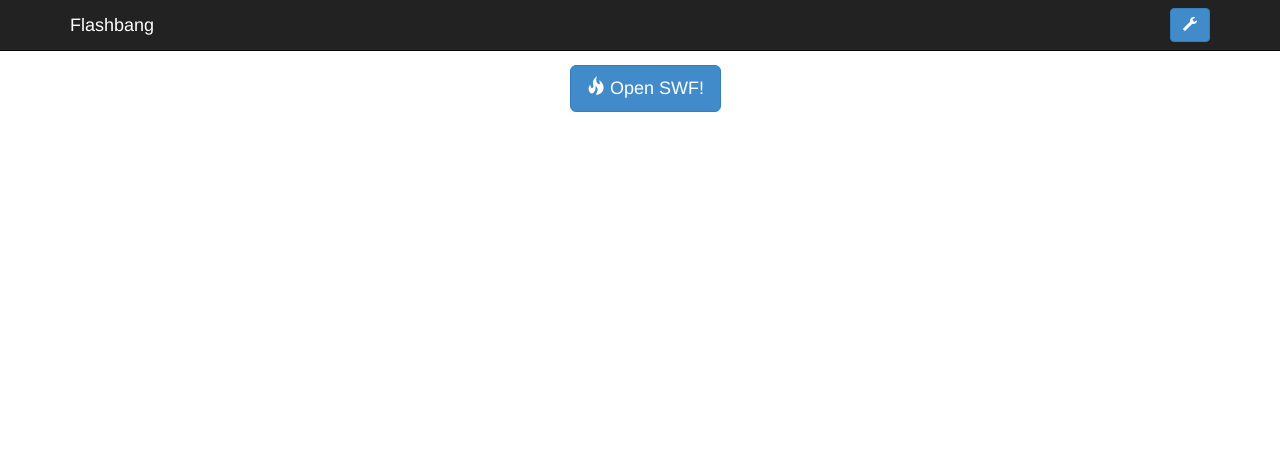
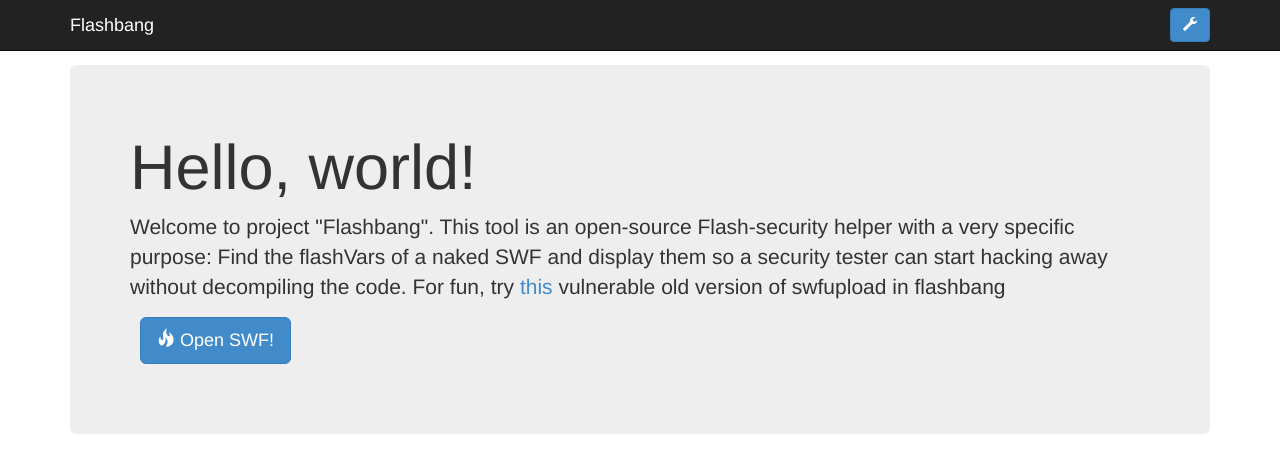
Before and after one commit to cure53/Flashbang, a plain HTML site: page src/flashbang.html in a window 1280 px wide. Drawn offline with Linux system fonts and the light colour scheme.

Commit message:
Added a welcome message, and added swfupload to src/ as a demo vulnerable file

```diff
--- a/src/flashbang.html
+++ b/src/flashbang.html
@@ -119,14 +119,15 @@
       </div>
       <!-- End of potential warning -->
 
-      <div class="row-fluid">
-        <div class="col-md-2 col-md-offset-5">
-          <div type="button" id="openFile" class="btn btn-primary btn-lg" title="Select SWF">
-            <span class="glyphicon glyphicon-fire"></span> Open SWF!
-          </div>
-          <input type="file" id="files" name="files[]" multiple style="visibility: hidden;" accept="application/x-shockwave-flash">
+      <div class="jumbotron">
+        <h1>Hello, world!</h1>
+        <p>Welcome to project "Flashbang". This tool is an open-source Flash-security helper with a very specific purpose: Find the flashVars of a naked SWF and display them so a security tester can start hacking away without decompiling the code. For fun, try <a href="swfupload.swf" target="_blank">this</a> vulnerable old version of swfupload in flashbang</p>
+        <div type="button" id="openFile" class="btn btn-primary btn-lg" title="Select SWF">
+          <span class="glyphicon glyphicon-fire"></span> Open SWF!
         </div>
+        <input type="file" id="files" name="files[]" multiple style="visibility: hidden;" accept="application/x-shockwave-flash">
       </div>
+
     </div>
     <!-- End bothering part -->
 
```
Also changed, not shown: 1 other file.
